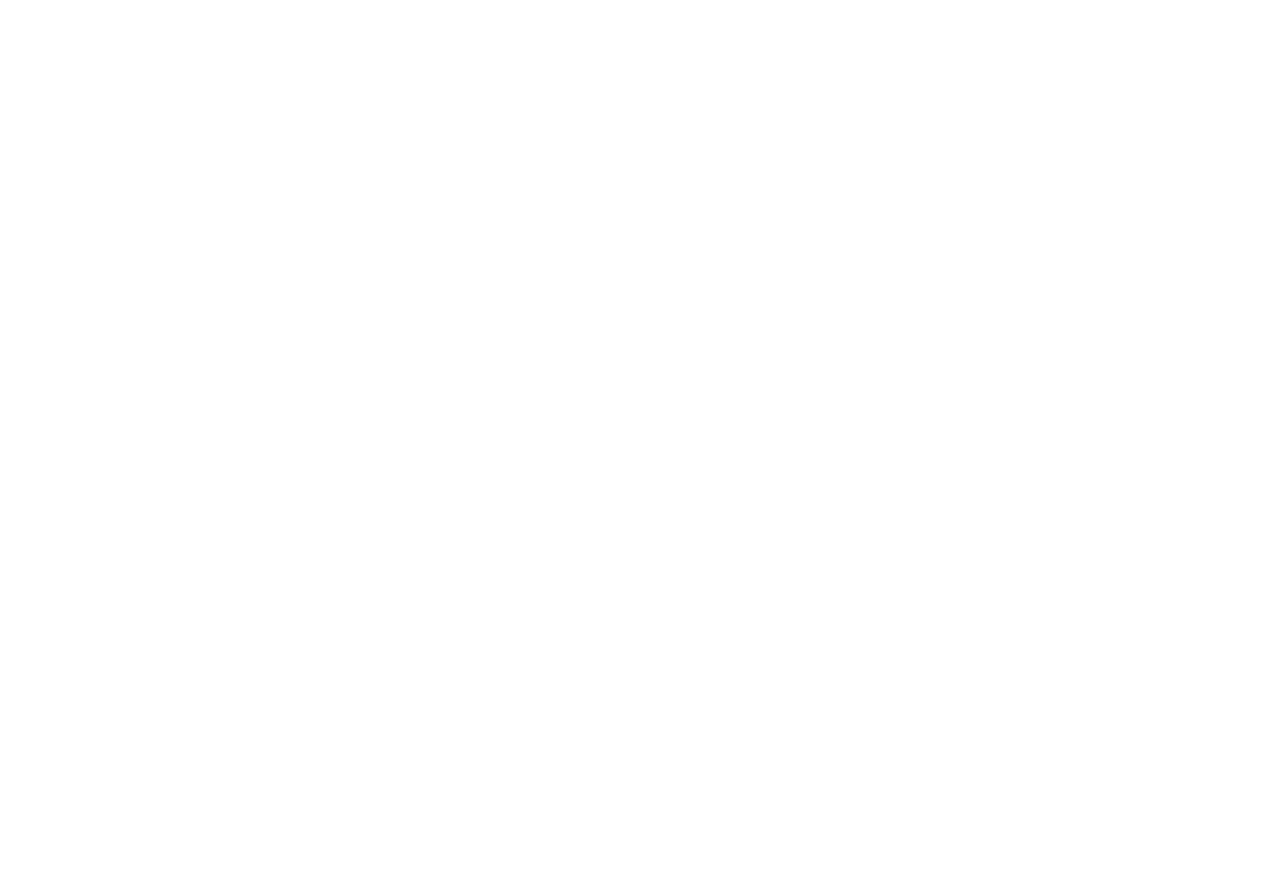
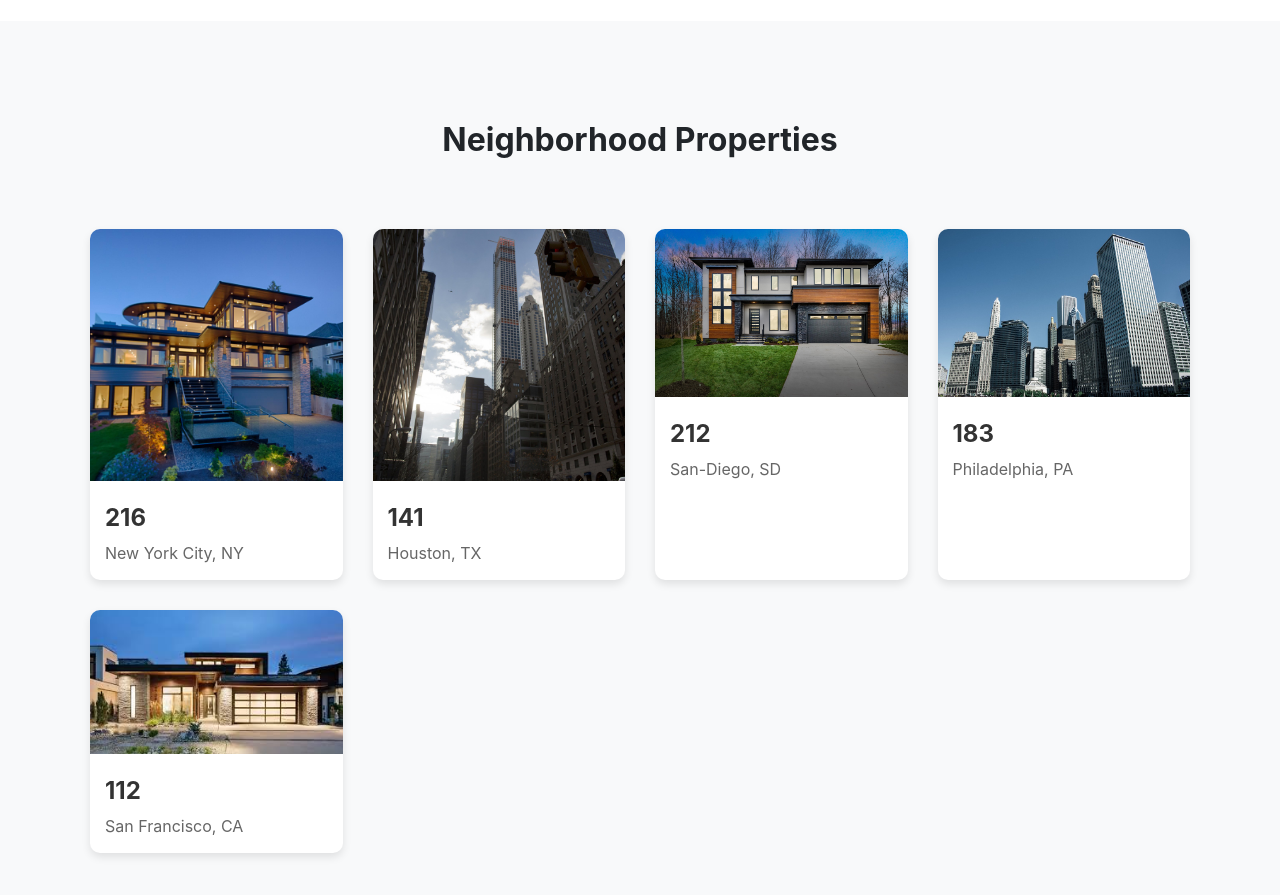
Before and after one commit to Ozodastudent/DBteam_project, a React (Create React App) app: page / in a window 1280 px wide. Shown: the part 3540-4435 px from the top of the page. Before the commit the page ends 3561 px from the top, so only its background shows below. Built offline with nearby package versions, Linux system fonts and the light colour scheme.

Commit message:
feat: update Home.jsx with neighbourhood properties

```diff
--- a/src/pages/home/Home.jsx
+++ b/src/pages/home/Home.jsx
@@ -11,6 +11,11 @@
 import SearchImg1 from "../../assets/images/search.png";
 import HomeImg4 from "../../assets/images/home.png";
 import BedImg1 from "../../assets/images/bed.png";
+import NeighborhoodImg1 from "../../assets/images/modernHouse1.jpeg";
+import NeighborhoodImg2 from "../../assets/images/modernHouse2.jpeg";
+import NeighborhoodImg3 from "../../assets/images/modernHouse3.jpeg";
+import NeighborhoodImg4 from "../../assets/images/modernHouse4.jpeg";
+import NeighborhoodImg5 from "../../assets/images/modernHouse5.jpeg";
 
 
 
@@ -216,6 +221,53 @@
                 </div>
 
             </section>
+
+
+            <section className="neighborhood_properties_section">
+                <div className="properties_header">
+                    <h2 className="properties_title">Neighborhood Properties</h2>
+                </div>
+                <div className="properties_grid">
+                    <div className="property_card">
+                        <img src={NeighborhoodImg1} alt="Property 1" className="property_image"/>
+                        <div className="property_info">
+                            <div className="property_number">216</div>
+                            <div className="property_location">New York City, NY</div>
+                        </div>
+                    </div>
+                    <div className="property_card">
+                        <img src={NeighborhoodImg2} alt="Property 2" className="property_image"/>
+                        <div className="property_info">
+                            <div className="property_number">141</div>
+                            <div className="property_location">Houston, TX</div>
+                        </div>
+                    </div>
+                    <div className="property_card">
+                        <img src={NeighborhoodImg3} alt="Property 3" className="property_image"/>
+                        <div className="property_info">
+                            <div className="property_number">212</div>
+                            <div className="property_location">San-Diego, SD</div>
+                        </div>
+                    </div>
+                    <div className="property_card">
+                        <img src={NeighborhoodImg4} alt="Property 4" className="property_image"/>
+                        <div className="property_info">
+                            <div className="property_number">183</div>
+                            <div className="property_location">Philadelphia, PA</div>
+                        </div>
+                    </div>
+                    <div className="property_card">
+                        <img src={NeighborhoodImg5} alt="Property 5" className="property_image"/>
+                        <div className="property_info">
+                            <div className="property_number">112</div>
+                            <div className="property_location">San Francisco, CA</div>
+                        </div>
+                    </div>
+
+
+                </div>
+
+            </section>
         </div>
     )
 };
```
